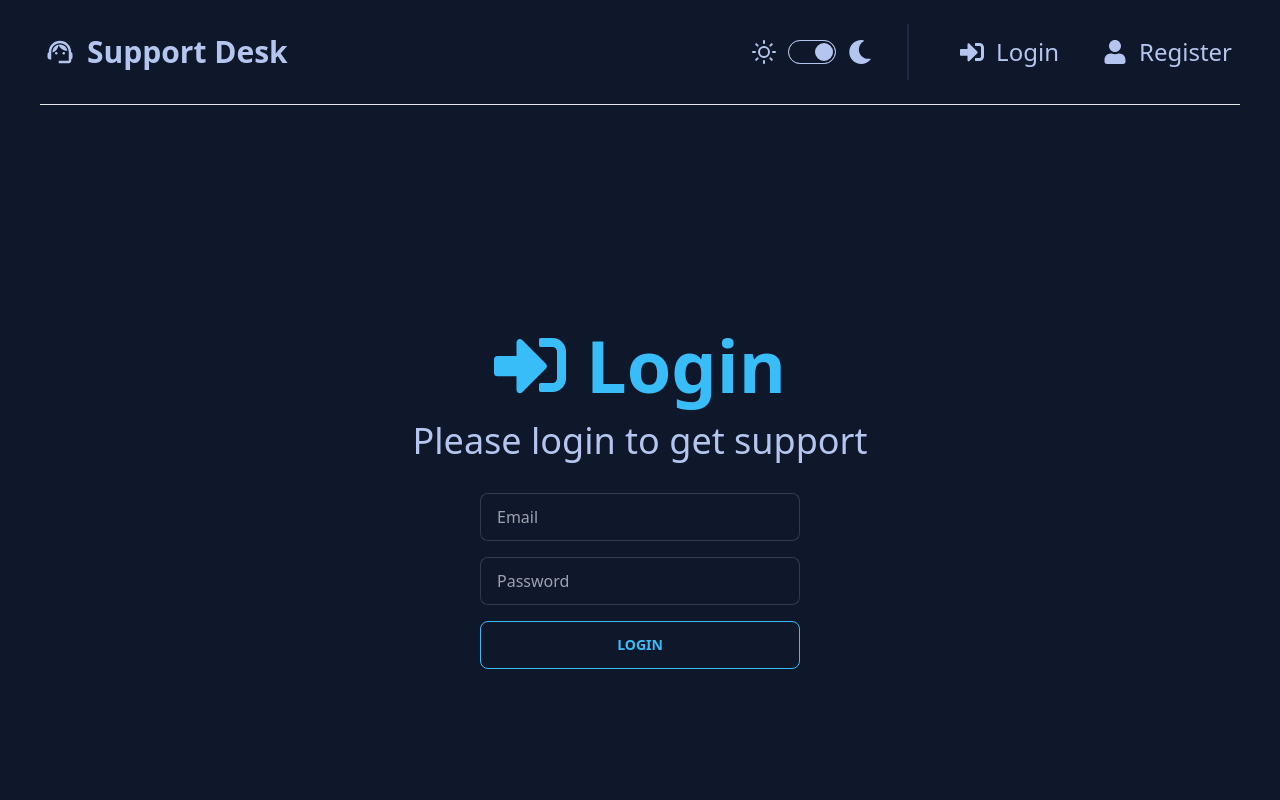
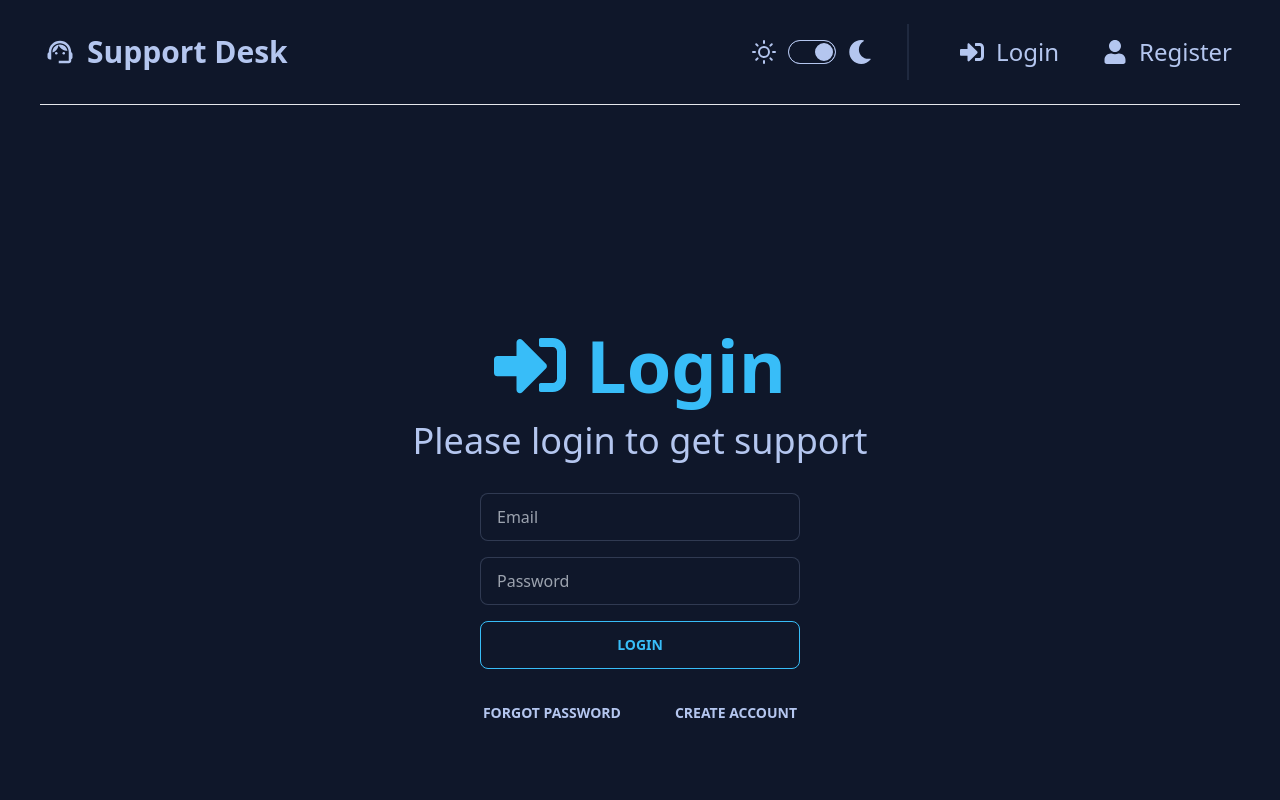
Before and after one commit to dagbay/support-desk, a React (Create React App) app in the folder frontend/: page /login in a window 1280 px wide. Shown: the top 800 px of the page. Built offline with nearby package versions, Linux system fonts and the light colour scheme.

Commit message:
Implemented improvements to login and register

```diff
--- a/frontend/src/pages/Login.jsx
+++ b/frontend/src/pages/Login.jsx
@@ -1,6 +1,7 @@
+import { Link } from "react-router-dom";
 import { useState } from "react";
 import { toast } from "react-toastify";
-import { FaSignInAlt } from "react-icons/fa";
+import { FaSignInAlt, FaUser } from "react-icons/fa";
 import { Helmet } from "react-helmet";
 
 function Login() {
@@ -67,6 +68,14 @@ function Login() {
             Login
           </button>
         </form>
+        <div className="flex justify-center items-center my-5 gap-5">
+          <Link to="/forgot-password" className="btn btn-ghost">
+            Forgot Password
+          </Link>
+          <Link to="/register" className="btn btn-ghost">
+            Create account
+          </Link>
+        </div>
       </div>
     </>
   );
--- a/frontend/src/pages/Register.jsx
+++ b/frontend/src/pages/Register.jsx
@@ -1,3 +1,4 @@
+import { Link } from "react-router-dom";
 import { useState } from "react";
 import { toast } from "react-toastify";
 import { FaUser } from "react-icons/fa";
@@ -100,6 +101,11 @@ function Register() {
             Register
           </button>
         </form>
+        <div className="flex justify-center items-center my-5 gap-5">
+          <Link to="/login" className="btn btn-ghost">
+            Already Have an Account?
+          </Link>
+        </div>
       </div>
     </>
   );
```
